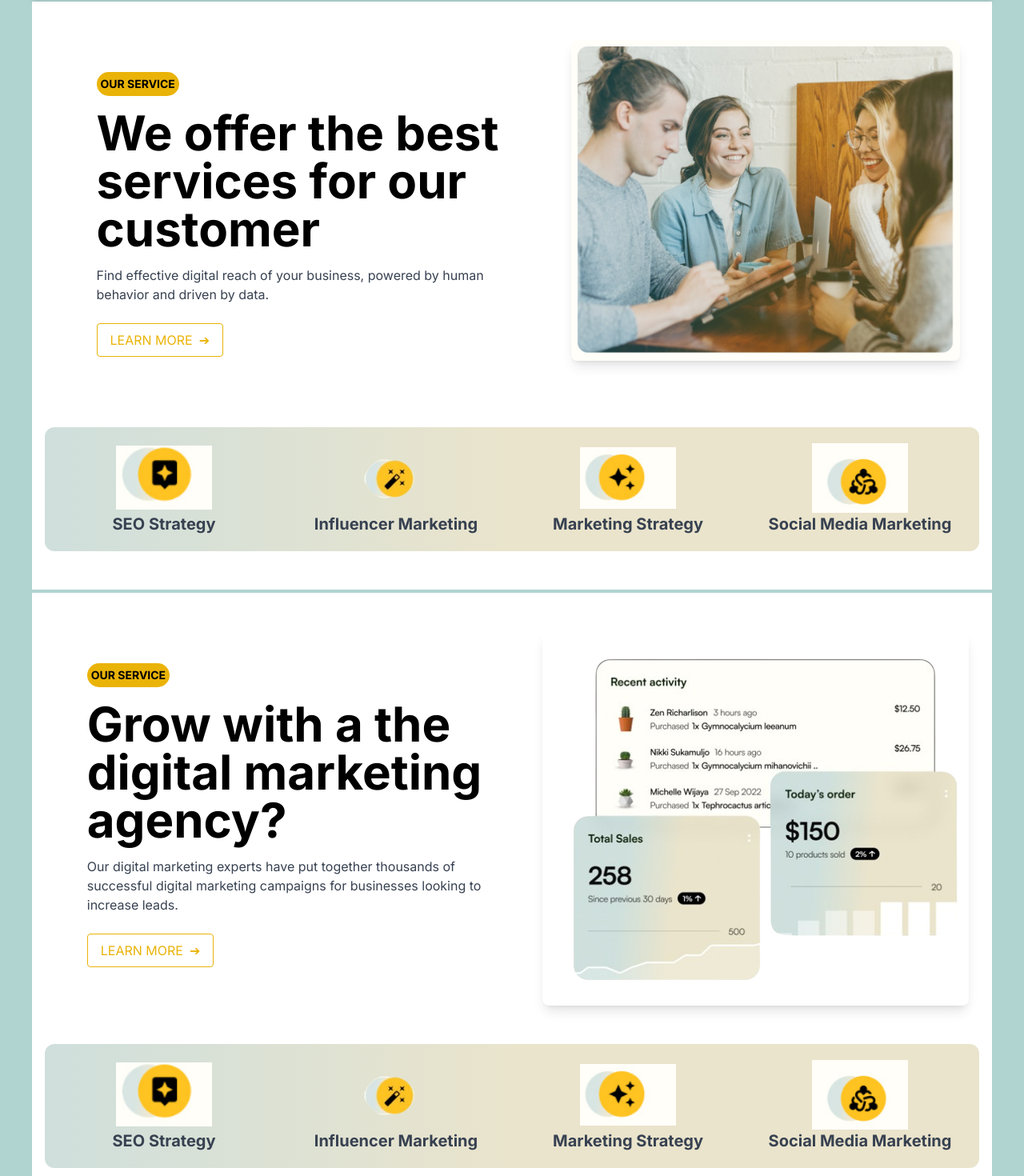
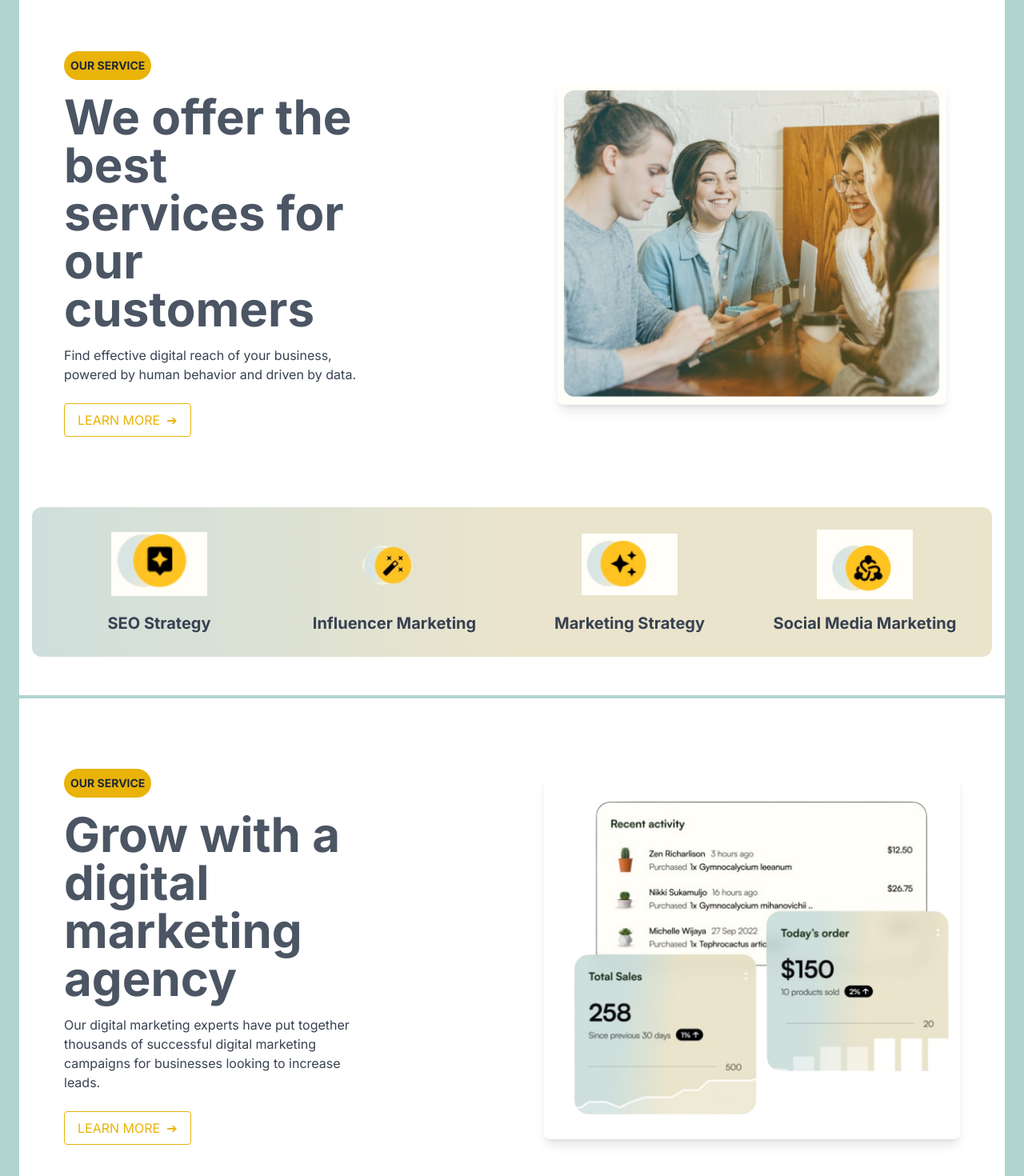
Before and after one commit to adeptcoder014/marketingwaala, a Next.js app: page / in a window 1280 px wide. Shown: the part 800-2270 px from the top of the page at 80% size. Built offline with nearby package versions, Linux system fonts and the light colour scheme.

Commit message:
reponsvieness of the landing age

```diff
--- a/app/page.js
+++ b/app/page.js
@@ -35,7 +35,7 @@ export default function Home() {
 
 
 
-      <div className="p-10 bg-[#b0d4d0]">
+    <div className="md:p-6 p-3  bg-[#b0d4d0]">
 
         <Navbar />
         <HeroSection />
--- a/components/AboutSection.js
+++ b/components/AboutSection.js
@@ -1,149 +1,29 @@
-// import React from 'react';
-
-// const AboutSection = () => {
-//   return (
-//     <section className="py-12 bg-white">
-//       <div className="container mx-auto px-4">
-//         <div className="flex flex-col md:flex-row items-center">
-//           <div className="md:w-1/2">
-//             <div className="mb-4">
-//               <span className="bg-yellow-500 text-white py-1 px-3 rounded-full font-bold">ABOUT</span>
-//             </div>
-// <h2 className="text-3xl font-bold mb-4">Grow with a the digital marketing agency?</h2>
-// <p className="text-gray-700 mb-6">
-//   Our digital marketing experts have put together thousands of successful digital marketing campaigns for businesses looking to increase leads.
-// </p>
-//             <a href="#" className="inline-flex items-center px-4 py-2 text-yellow-500 border border-yellow-500 rounded hover:bg-yellow-500 hover:text-white transition">
-//               LEARN MORE <span className="ml-2">➔</span>
-//             </a>
-//           </div>
-//           <div className="md:w-1/2 mt-6 md:mt-0">
-//             <div className="grid grid-cols-1 gap-4">
-//               <div className="bg-white p-4 rounded-lg shadow-lg">
-//                 <h3 className="font-bold text-lg">Recent activity</h3>
-//                 <ul className="mt-2">
-//                   <li className="flex justify-between">
-//                     <span>Zen Richarlison</span>
-//                     <span className="text-gray-600">$12.50</span>
-//                   </li>
-//                   <li className="flex justify-between">
-//                     <span>Nikki Sukamulo</span>
-//                     <span className="text-gray-600">$26.75</span>
-//                   </li>
-//                   <li className="flex justify-between">
-//                     <span>Michelle Wijaya</span>
-//                     <span className="text-gray-600">$8.00</span>
-//                   </li>
-//                 </ul>
-//               </div>
-//               <div className="flex gap-4">
-//                 <div className="bg-custom p-4 rounded-lg shadow-lg flex-1">
-//                   <h3 className="font-bold text-lg">Total Sales</h3>
-//                   <p className="text-2xl font-bold mt-2">258</p>
-//                   <p className="text-sm text-gray-600">Since previous 30 days</p>
-//                 </div>
-//                 <div className="bg-white p-4 rounded-lg shadow-lg flex-1">
-//                   <h3 className="font-bold text-lg">Today&apos;s order</h3>
-//                   <p className="text-2xl font-bold mt-2">$150</p>
-//                   <p className="text-sm text-gray-600">10 products sold</p>
-//                 </div>
-//               </div>
-//             </div>
-//           </div>
-//         </div>
-//       </div>
-//     </section>
-//   );
-// };
-
-// export default AboutSection;
-
-
-
-
-
-
 import React from 'react';
-// import { ReactComponent as SeoIcon } from '.C:\Users\Sandeep-Sinha\Desktop\Project1\marketingwaala\public\Influencer.PNG'; // Replace with your actual SVG path
-// import { ReactComponent as InfluencerIcon } from './icons/influencer.svg'; // Replace with your actual SVG path
-// import { ReactComponent as MarketingIcon } from './icons/marketing.svg'; // Replace with your actual SVG path
-// import { ReactComponent as SocialMediaIcon } from './icons/socialmedia.svg'; // Replace with your actual SVG path
 
 const AboutSection = () => {
-
-  const serviceList = [{
-    title: "SEO Strategy",
-    icon: 'Seo Strategy',
-  },
-  {
-    title: "Influencer Marketing",
-    icon: 'Influencer',
-  },
-  {
-    title: "Marketing Strategy",
-    icon: 'Marketing',
-  },
-  {
-    title: " Social Media Marketing",
-    icon: 'Social Media',
-  },
-  ]
   return (
     <section className="py-12 bg-white mt-1">
-      <div className="container mx-auto px-4 flex flex-col ">
-        <div className="flex flex-col md:flex-row item-around justify-around">
-
-
-          <div className=" md:w-1/2 lg:w-1/2 flex flex-col items-start justify-start p-10">
-
+      <div className="container mx-auto px-4">
+        <div className="flex flex-col md:flex-row items-center md:justify-around">
+          <div className="md:w-1/2 lg:w-1/2 flex flex-col items-start justify-start p-4 md:p-10">
             <div
-              className="mb-4 bg-yellow-500 "
-              style={{
-                width: 'fit-content',
-                padding: '5px',
-                borderRadius: '15px'
-              }}>
-              <p className="text-gray font-bold text-sm">OUR SERVICE</p>
+              className="mb-4 bg-yellow-500 p-2 rounded-full"
+            >
+              <p className="text-gray-800 font-bold text-sm">OUR SERVICE</p>
             </div>
-
-
-            <div style={{
-              // width:'50%'
-            }}>
-
-              <h2 className="text-6xl font-bold mb-4">Grow with a the digital marketing agency?</h2>
-              <p className="text-gray-700 mb-6">Our digital marketing experts have put together thousands of successful digital marketing campaigns for businesses looking to increase leads.</p>
-              <a href="#" className="inline-flex items-center px-4 py-2 text-yellow-500 border border-yellow-500 rounded hover:bg-yellow-500 hover:text-white transition">
-                LEARN MORE <span className="ml-2">➔</span>
-              </a>
-            </div>
-
+            <h2 className="text-[#4b5563]  text-4xl md:text-6xl font-bold mb-4 w-full md:w-3/4">
+              Grow with a digital marketing agency
+            </h2>
+            <p className="text-gray-700 mb-6 w-full md:w-3/4">
+              Our digital marketing experts have put together thousands of successful digital marketing campaigns for businesses looking to increase leads.
+            </p>
+            <a href="#" className="inline-flex items-center px-4 py-2 text-yellow-500 border border-yellow-500 rounded hover:bg-yellow-500 hover:text-white transition">
+              LEARN MORE <span className="ml-2">➔</span>
+            </a>
           </div>
-
-          <div className="float">
-            <img src="hero1.png" alt="Service Image" className="rounded-lg shadow-lg" />
-
+          <div className="w-full md:w-1/2 lg:w-1/2 mt-6 md:mt-0 p-4 md:p-10">
+            <img src="hero1.png" alt="Service Image" className="rounded-lg shadow-lg mx-auto" />
           </div>
-        </div>
-        <div className="bg-custom rounded-xl p-5 mt-12 grid grid-cols-1 sm:grid-cols-2 lg:grid-cols-4 gap-8 text-center">
-
-          {serviceList.map(x => (
-            <div key={x} className='flex flex-col '>
-              {/* <div> */}
-
-              <img
-                src={`${x.icon}.png`}
-                alt="Hero"
-                width={120}
-                className='m-auto'
-              />
-              {/* </div> */}
-              <h3 className="text-xl font-bold text-gray-700">{x.title}</h3>
-            </div>
-
-          ))}
-
-
         </div>
       </div>
     </section>
--- a/components/hero.js
+++ b/components/hero.js
@@ -28,7 +28,7 @@ const HeroSection = () => {
                 We aren &apos t your average, run-of-the-mill website designer—our services pack a serious punch. We are a digital agency for websites that achieve goals.
               </p>
               <div className="mt-5 sm:mt-8 sm:flex sm:justify-center lg:justify-start">
-                <div
+                {/* <div
                 style={{
                   width:'fit-content',
                   padding:'5px',
@@ -42,7 +42,7 @@ const HeroSection = () => {
                   >
                     Get Started
                   </a>
-                </div>
+                </div> */}
                 <div className="mt-3 sm:mt-0 sm:ml-3">
                   <a
                     href="#"
--- a/components/services.js
+++ b/components/services.js
@@ -1,80 +1,49 @@
 import React from 'react';
 
 const Services = () => {
+    const serviceList = [
+        { title: "SEO Strategy", icon: 'Seo Strategy' },
+        { title: "Influencer Marketing", icon: 'Influencer' },
+        { title: "Marketing Strategy", icon: 'Marketing' },
+        { title: "Social Media Marketing", icon: 'Social Media' },
+    ];
 
-    const serviceList = [{
-        title: "SEO Strategy",
-        icon: 'Seo Strategy',
-    },
-    {
-        title: "Influencer Marketing",
-        icon: 'Influencer',
-    },
-    {
-        title: "Marketing Strategy",
-        icon: 'Marketing',
-    },
-    {
-        title: " Social Media Marketing",
-        icon: 'Social Media',
-    },
-    ]
     return (
         <section className="py-12 bg-white mt-1">
-            <div className="container mx-auto px-4 flex flex-col ">
-                <div className="flex flex-col md:flex-row item-around justify-around">
-
-
-                    <div className=" md:w-1/2 lg:w-1/2 flex flex-col items-start justify-start p-10">
-
+            <div className="container mx-auto px-4">
+                <div className="flex flex-col md:flex-row items-center md:justify-between">
+                    <div className="md:w-1/2 lg:w-1/2 flex flex-col items-start justify-start p-4 md:p-10">
                         <div
-                            className="mb-4 bg-yellow-500 "
-                            style={{
-                                width: 'fit-content',
-                                padding: '5px',
-                                borderRadius: '15px'
-                            }}>
-                            <p className="text-gray font-bold text-sm">OUR SERVICE</p>
+                            className="mb-4 bg-yellow-500 p-2 rounded-full"
+                        >
+                            <p className="text-gray-800 font-bold text-sm">OUR SERVICE</p>
                         </div>
-
-
-                        <div style={{
-                            // width:'50%'
-                        }}>
-
-                            <h2 className="text-6xl font-bold mb-4">We offer the best services for our customer</h2>
-                            <p className="text-gray-700 mb-6">Find effective digital reach of your business, powered by human behavior and driven by data.</p>
-                            <a href="#" className="inline-flex items-center px-4 py-2 text-yellow-500 border border-yellow-500 rounded hover:bg-yellow-500 hover:text-white transition">
-                                LEARN MORE <span className="ml-2">➔</span>
-                            </a>
-                        </div>
-
+                        <h2 className="text-[#4b5563] text-4xl md:text-6xl font-bold mb-4 w-full md:w-3/4">
+                            We offer the best services for our customers
+                        </h2>
+                        <p className="text-gray-700 mb-6 w-full md:w-3/4">
+                            Find effective digital reach of your business, powered by human behavior and driven by data.
+                        </p>
+                        <a href="#" className="inline-flex items-center px-4 py-2 text-yellow-500 border border-yellow-500 rounded hover:bg-yellow-500 hover:text-white transition">
+                            LEARN MORE <span className="ml-2">➔</span>
+                        </a>
                     </div>
-
-                    <div className="float">
-                        <img src="service.png" alt="Service Image" className="rounded-lg shadow-lg" />
-
+                    <div className="w-full md:w-1/2 lg:w-1/2 p-4 md:p-10">
+                        <img src="service.png" alt="Service Image" className="rounded-lg shadow-lg mx-auto" />
                     </div>
                 </div>
-                <div className="bg-custom rounded-xl p-5 mt-12 grid grid-cols-1 sm:grid-cols-2 lg:grid-cols-4 gap-8 text-center">
-
-                    {serviceList.map(x => (
-                        <div key={x} className='flex flex-col '>
-                            {/* <div> */}
-
+                <div className="bg-custom p-7 rounded-xl mt-12 grid grid-cols-1 sm:grid-cols-2 lg:grid-cols-4 gap-8 text-center">
+                    {serviceList.map((service, index) => (
+                        <div key={index} className='flex flex-col items-center'>
                             <img
-                                src={`${x.icon}.png`}
-                                alt="Hero"
+                                src={`${service.icon}.png`}
+                                alt={service.title}
                                 width={120}
                                 className='m-auto'
                             />
-                            {/* </div> */}
-                            <h3 className="text-xl font-bold text-gray-700">{x.title}</h3>
+                            <h3 className="text-xl font-bold text-gray-700 mt-4">{service.title}</h3>
                         </div>
-
                     ))}
-
-
                 </div>
             </div>
         </section>
```
Also changed, not shown: components/footercard.js (+6 -12 lines), components/navbar.js (+40 -4 lines).
